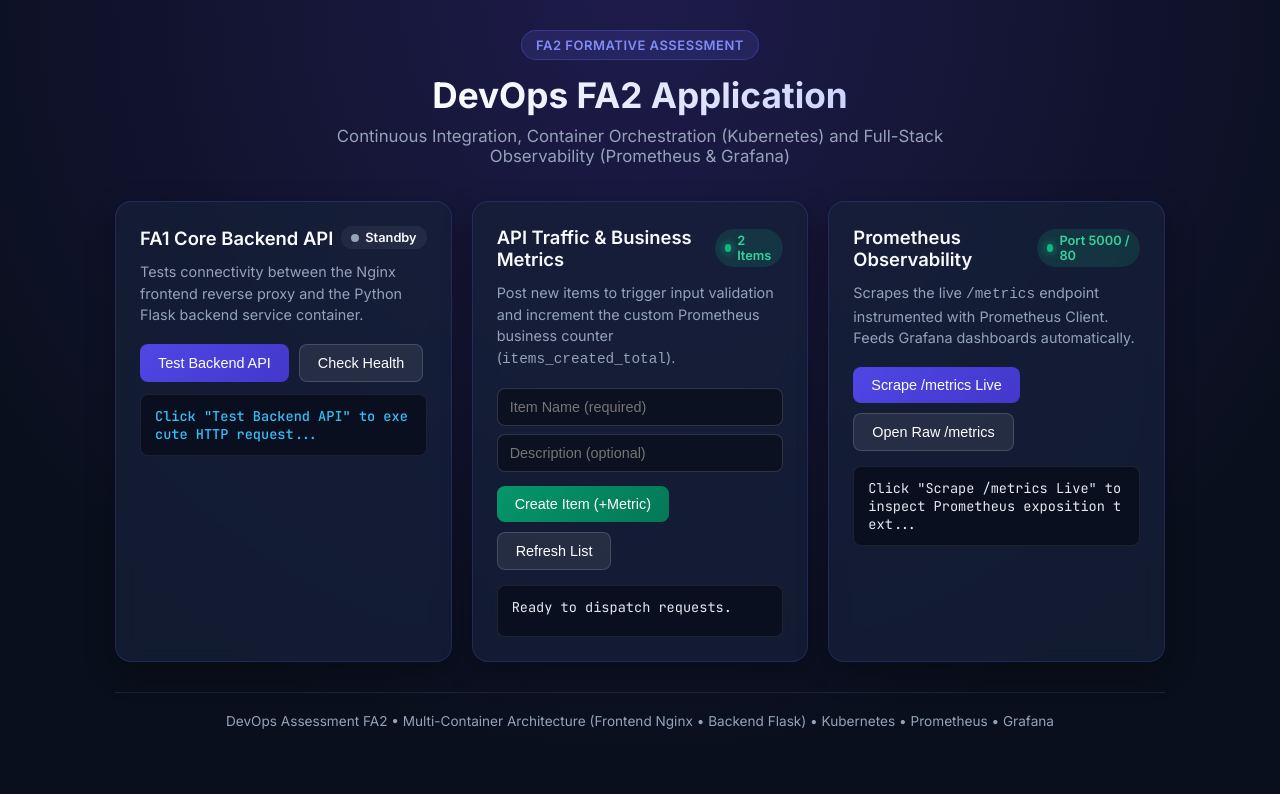
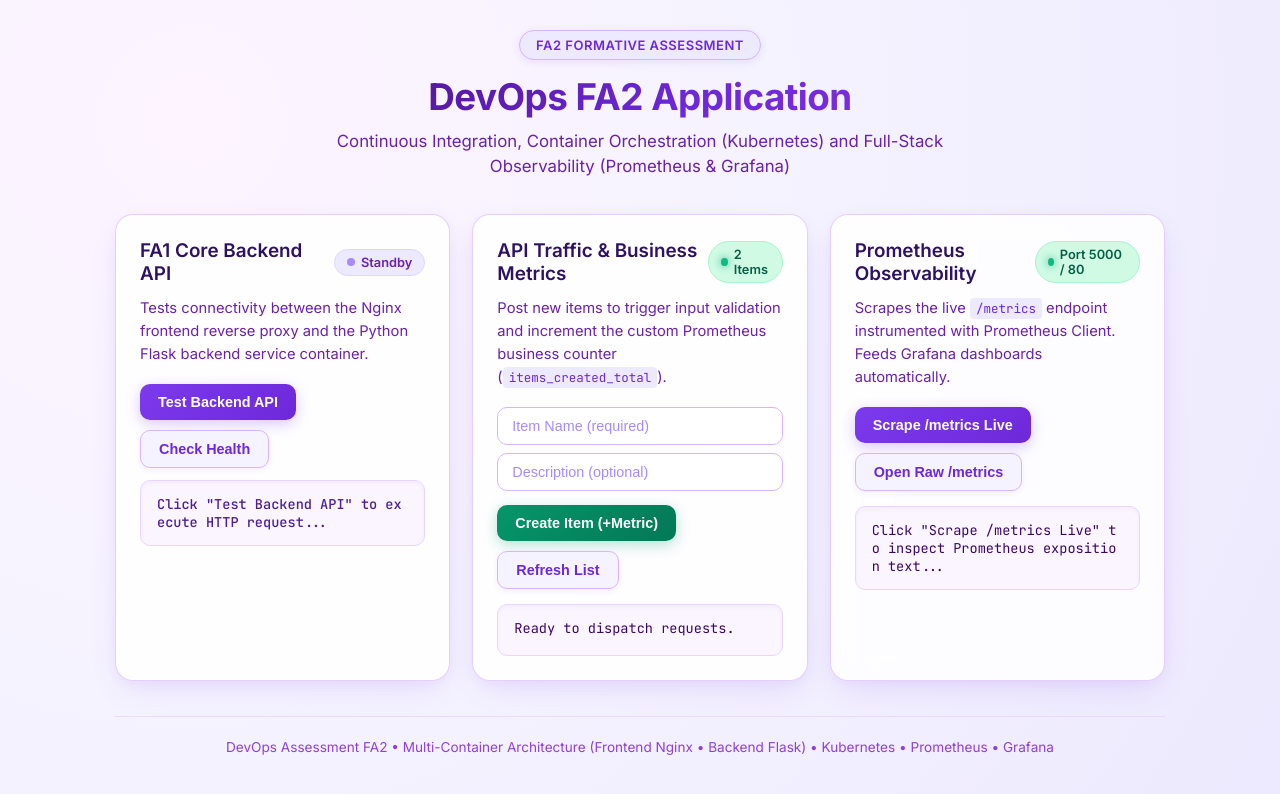
Before and after one commit to ShrutiDhupad/DevOps-FA1, a plain HTML site: page docker/frontend/index.html in a window 1280 px wide. Drawn offline with Linux system fonts and the light colour scheme.

Commit message:
style: modernize frontend dashboard with light purple aesthetic glassmorphism

```diff
--- a/docker/frontend/index.html
+++ b/docker/frontend/index.html
@@ -10,18 +10,30 @@
     <link href="https://fonts.googleapis.com/css2?family=Inter:wght@300;400;500;600;700&family=JetBrains+Mono:wght@400;500&display=swap" rel="stylesheet">
     <style>
         :root {
-            --bg-primary: #0a0f1d;
-            --bg-secondary: #131b2e;
-            --bg-card: rgba(22, 33, 58, 0.7);
-            --border-color: rgba(99, 102, 241, 0.2);
-            --text-primary: #f8fafc;
-            --text-secondary: #94a3b8;
-            --accent-primary: #6366f1;
-            --accent-glow: rgba(99, 102, 241, 0.4);
-            --success: #10b981;
-            --warning: #f59e0b;
-            --danger: #ef4444;
-            --cyan: #06b6d4;
+            --bg-gradient-start: #fdf4ff;
+            --bg-gradient-mid: #f5f3ff;
+            --bg-gradient-end: #ede9fe;
+            --bg-card: rgba(255, 255, 255, 0.85);
+            --border-color: rgba(168, 85, 247, 0.28);
+            --text-primary: #2e1065;
+            --text-secondary: #6b21a8;
+            --text-muted: #7e22ce;
+            --accent-primary: #7c3aed;
+            --accent-glow: rgba(124, 58, 237, 0.25);
+            --badge-bg: #ede9fe;
+            --badge-text: #6d28d9;
+            --badge-border: #d8b4fe;
+            --card-shadow: 0 12px 35px -8px rgba(109, 40, 217, 0.12), 0 4px 14px rgba(147, 51, 234, 0.05);
+            --card-hover-border: rgba(147, 51, 234, 0.55);
+            --output-bg: #faf5ff;
+            --output-border: #e9d5ff;
+            --output-text: #3b0764;
+            --input-bg: #ffffff;
+            --input-border: #d8b4fe;
+            --input-text: #2e1065;
+            --success: #059669;
+            --warning: #d97706;
+            --danger: #dc2626;
         }
 
         * {
@@ -32,7 +44,7 @@
 
         body {
             font-family: 'Inter', -apple-system, BlinkMacSystemFont, sans-serif;
-            background: radial-gradient(circle at 50% 0%, #1e1b4b 0%, var(--bg-primary) 75%);
+            background: radial-gradient(circle at 15% 15%, #fdf4ff 0%, #f5f3ff 45%, #ede9fe 100%);
             color: var(--text-primary);
             min-height: 100vh;
             padding: 30px 20px;
@@ -53,25 +65,27 @@
 
         .badge-header {
             display: inline-block;
-            background: rgba(99, 102, 241, 0.15);
-            color: #818cf8;
-            border: 1px solid rgba(99, 102, 241, 0.3);
-            padding: 6px 14px;
+            background: var(--badge-bg);
+            color: var(--badge-text);
+            border: 1px solid var(--badge-border);
+            padding: 6px 16px;
             border-radius: 999px;
             font-size: 13px;
             font-weight: 600;
             letter-spacing: 0.5px;
             margin-bottom: 14px;
             text-transform: uppercase;
+            box-shadow: 0 2px 8px rgba(124, 58, 237, 0.12);
         }
 
         h1 {
-            font-size: 2.2rem;
+            font-size: 2.3rem;
             font-weight: 700;
-            background: linear-gradient(135deg, #ffffff 30%, #a5b4fc 100%);
+            background: linear-gradient(135deg, #3b0764 0%, #6d28d9 55%, #9333ea 100%);
             -webkit-background-clip: text;
             -webkit-text-fill-color: transparent;
             margin-bottom: 10px;
+            letter-spacing: -0.5px;
         }
 
         .subtitle {
@@ -79,33 +93,37 @@
             font-size: 1.05rem;
             max-width: 650px;
             margin: auto;
+            line-height: 1.5;
         }
 
         .grid {
             display: grid;
             grid-template-columns: repeat(auto-fit, minmax(310px, 1fr));
-            gap: 20px;
+            gap: 22px;
             margin-bottom: 25px;
         }
 
         .card {
             background: var(--bg-card);
-            backdrop-filter: blur(12px);
+            backdrop-filter: blur(14px);
+            -webkit-backdrop-filter: blur(14px);
             border: 1px solid var(--border-color);
-            border-radius: 16px;
+            border-radius: 18px;
             padding: 24px;
-            box-shadow: 0 10px 30px rgba(0, 0, 0, 0.3);
-            transition: transform 0.2s ease, border-color 0.2s ease;
+            box-shadow: var(--card-shadow);
+            transition: transform 0.25s ease, box-shadow 0.25s ease, border-color 0.25s ease;
         }
 
         .card:hover {
-            transform: translateY(-2px);
-            border-color: rgba(99, 102, 241, 0.4);
+            transform: translateY(-3px);
+            border-color: var(--card-hover-border);
+            box-shadow: 0 18px 40px -10px rgba(109, 40, 217, 0.18), 0 6px 18px rgba(147, 51, 234, 0.08);
         }
 
         .card-title {
-            font-size: 1.15rem;
+            font-size: 1.18rem;
             font-weight: 600;
+            color: var(--text-primary);
             margin-bottom: 12px;
             display: flex;
             align-items: center;
@@ -114,9 +132,18 @@
 
         .card-desc {
             color: var(--text-secondary);
-            font-size: 0.9rem;
-            line-height: 1.5;
+            font-size: 0.92rem;
+            line-height: 1.55;
             margin-bottom: 18px;
+        }
+
+        .card-desc code {
+            background: #ede9fe;
+            color: #6d28d9;
+            padding: 2px 6px;
+            border-radius: 4px;
+            font-size: 0.85em;
+            font-family: 'JetBrains Mono', monospace;
         }
 
         .button-group {
@@ -126,42 +153,48 @@
         }
 
         button {
-            background: linear-gradient(135deg, #4f46e5 0%, #4338ca 100%);
+            background: linear-gradient(135deg, #7c3aed 0%, #6d28d9 100%);
             color: #ffffff;
             border: none;
             padding: 10px 18px;
-            border-radius: 8px;
-            font-weight: 500;
+            border-radius: 10px;
+            font-weight: 600;
             font-size: 0.9rem;
             cursor: pointer;
             transition: all 0.2s ease;
             display: inline-flex;
             align-items: center;
             gap: 6px;
+            box-shadow: 0 4px 14px rgba(124, 58, 237, 0.28);
         }
 
         button:hover {
-            background: linear-gradient(135deg, #6366f1 0%, #4f46e5 100%);
-            box-shadow: 0 4px 15px var(--accent-glow);
+            background: linear-gradient(135deg, #8b5cf6 0%, #7c3aed 100%);
+            box-shadow: 0 6px 18px rgba(124, 58, 237, 0.4);
             transform: translateY(-1px);
         }
 
         button.btn-secondary {
-            background: rgba(255, 255, 255, 0.08);
-            border: 1px solid rgba(255, 255, 255, 0.15);
+            background: #f5f3ff;
+            color: #6d28d9;
+            border: 1px solid #d8b4fe;
+            box-shadow: 0 2px 6px rgba(109, 40, 217, 0.08);
         }
 
         button.btn-secondary:hover {
-            background: rgba(255, 255, 255, 0.15);
-            box-shadow: none;
+            background: #ede9fe;
+            border-color: #c4b5fd;
+            box-shadow: 0 4px 10px rgba(109, 40, 217, 0.15);
         }
 
         button.btn-success {
             background: linear-gradient(135deg, #059669 0%, #047857 100%);
+            box-shadow: 0 4px 14px rgba(5, 150, 105, 0.28);
         }
 
         button.btn-success:hover {
             background: linear-gradient(135deg, #10b981 0%, #059669 100%);
+            box-shadow: 0 6px 18px rgba(5, 150, 105, 0.38);
         }
 
         .input-group {
@@ -172,33 +205,39 @@
         }
 
         input[type="text"] {
-            background: rgba(10, 15, 29, 0.8);
-            border: 1px solid rgba(255, 255, 255, 0.15);
-            color: #fff;
-            padding: 10px 12px;
-            border-radius: 8px;
+            background: var(--input-bg);
+            border: 1.5px solid var(--input-border);
+            color: var(--input-text);
+            padding: 10px 14px;
+            border-radius: 10px;
             font-size: 0.9rem;
             outline: none;
-            transition: border-color 0.2s ease;
+            transition: border-color 0.2s ease, box-shadow 0.2s ease;
+        }
+
+        input[type="text"]::placeholder {
+            color: #a78bfa;
         }
 
         input[type="text"]:focus {
             border-color: var(--accent-primary);
+            box-shadow: 0 0 0 3px rgba(124, 58, 237, 0.18);
         }
 
         .output-box {
             margin-top: 15px;
-            background: rgba(10, 15, 29, 0.85);
-            border: 1px solid rgba(255, 255, 255, 0.08);
-            border-radius: 8px;
-            padding: 12px 14px;
+            background: var(--output-bg);
+            border: 1px solid var(--output-border);
+            border-radius: 10px;
+            padding: 14px 16px;
             font-family: 'JetBrains Mono', monospace;
             font-size: 0.85rem;
             min-height: 52px;
-            color: #e2e8f0;
+            color: var(--output-text);
             overflow-x: auto;
             white-space: pre-wrap;
             word-break: break-all;
+            box-shadow: inset 0 2px 4px rgba(109, 40, 217, 0.04);
         }
 
         .status-pill {
@@ -207,23 +246,39 @@
             gap: 6px;
             font-size: 0.8rem;
             font-weight: 600;
-            padding: 4px 10px;
+            padding: 5px 12px;
             border-radius: 999px;
-            background: rgba(255, 255, 255, 0.06);
+            background: #ede9fe;
+            color: #6b21a8;
+            border: 1px solid #ddd6fe;
         }
 
         .status-dot {
             width: 8px;
             height: 8px;
             border-radius: 50%;
-            background: var(--text-secondary);
+            background: #a78bfa;
         }
 
-        .status-ok { background: rgba(16, 185, 129, 0.15); color: #34d399; }
-        .status-ok .status-dot { background: #10b981; box-shadow: 0 0 8px #10b981; }
+        .status-ok {
+            background: #d1fae5;
+            color: #065f46;
+            border-color: #a7f3d0;
+        }
+        .status-ok .status-dot {
+            background: #10b981;
+            box-shadow: 0 0 8px #10b981;
+        }
 
-        .status-err { background: rgba(239, 68, 68, 0.15); color: #f87171; }
-        .status-err .status-dot { background: #ef4444; }
+        .status-err {
+            background: #ffe4e6;
+            color: #9f1239;
+            border-color: #fecdd3;
+        }
+        .status-err .status-dot {
+            background: #ef4444;
+            box-shadow: 0 0 8px #ef4444;
+        }
 
         .metrics-preview {
             max-height: 180px;
@@ -231,12 +286,13 @@
         }
 
         footer {
-            margin-top: 30px;
+            margin-top: 35px;
             text-align: center;
-            color: var(--text-secondary);
+            color: #7e22ce;
+            opacity: 0.85;
             font-size: 0.85rem;
-            border-top: 1px solid rgba(255, 255, 255, 0.08);
-            padding-top: 20px;
+            border-top: 1px solid #e9d5ff;
+            padding-top: 22px;
             width: 100%;
         }
 
@@ -244,7 +300,7 @@
         #result {
             margin-top: 12px;
             font-weight: 500;
-            color: #38bdf8;
+            color: #4c1d95;
         }
     </style>
 </head>
```
